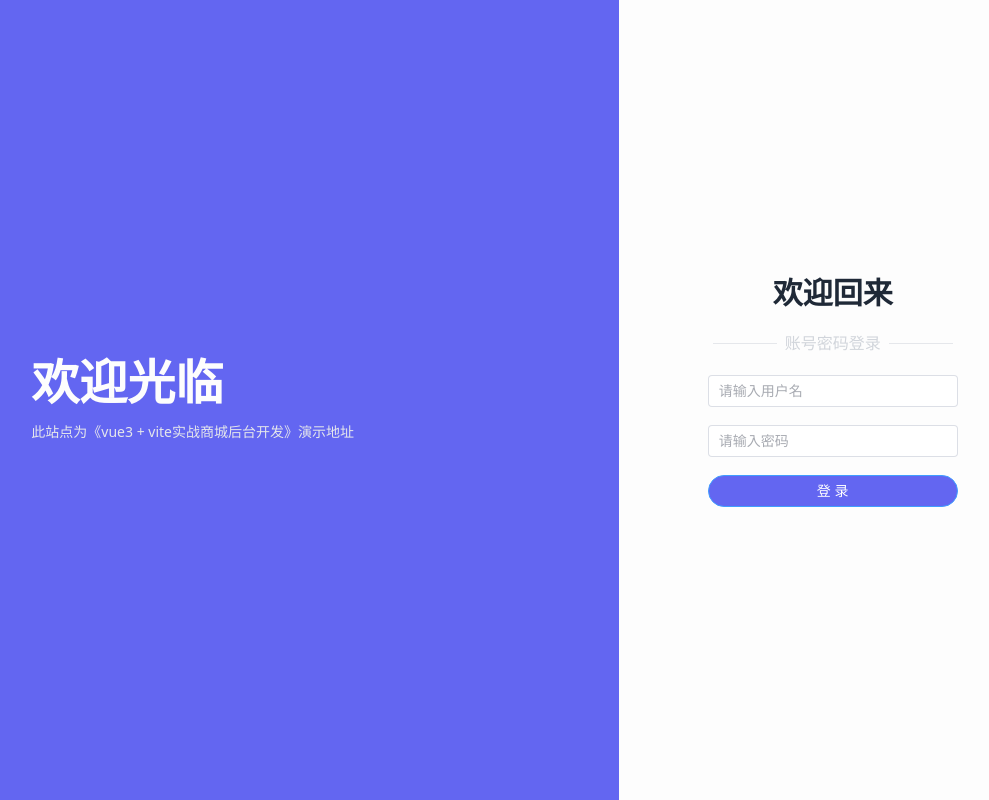
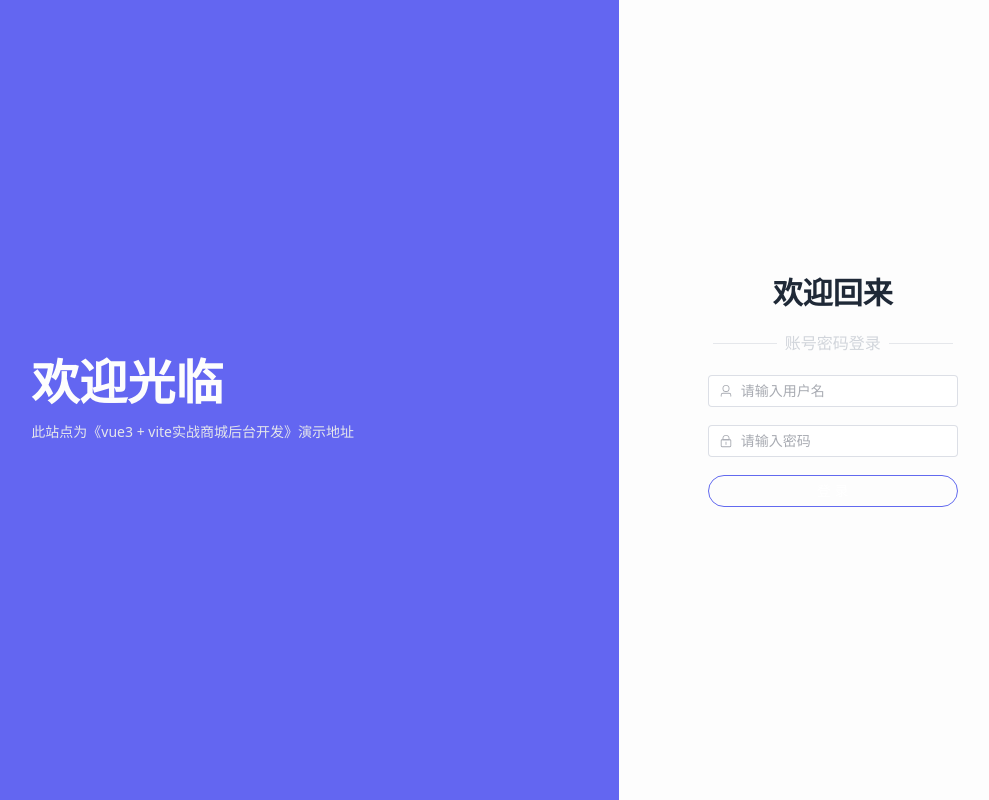
Before and after one commit to SongGuorong/shopMall, a Vue app: page /#/login in a window 1280 px wide. Shown: the whole page, without its empty margins (234-1223 px from the left). Built offline with nearby package versions, Linux system fonts and the light colour scheme.

Commit message:
输入框图标

```diff
--- a/package.json
+++ b/package.json
@@ -9,6 +9,7 @@
     "preview": "vite preview"
   },
   "dependencies": {
+    "@element-plus/icons-vue": "^2.1.0",
     "element-plus": "^2.3.3",
     "pinia": "^2.1.3",
     "vue": "^3.2.47",
--- a/src/main.js
+++ b/src/main.js
@@ -6,12 +6,16 @@ import 'element-plus/dist/index.css'
 import 'virtual:windi.css'
 // 引入router
 import router from './router'
+// 全局注册所有图标
+import * as ElementPlusIconsVue from '@element-plus/icons-vue'
 // App.vue
 import App from './App.vue'
 
 const app = createApp(App)
 app.use(ElementPlus)
-
 app.use(router)
+for (const [key, component] of Object.entries(ElementPlusIconsVue)) {
+    app.component(key, component)
+}
 
 app.mount('#app')
--- a/src/pages/login.vue
+++ b/src/pages/login.vue
@@ -1,13 +1,14 @@
 <template>
   <!-- flex布局 -->
   <el-row class="min-h-screen bg-indigo-500">
-    <el-col :span="16" class="flex items-center justify-center">
+    <!-- 响应式布局 -->
+    <el-col :lg="16" :md="12" class="flex items-center justify-center">
       <div>
         <div class="text-light-50 font-bold text-5xl mb-4">欢迎光临</div>
         <div class="text-gray-200 text-sm">此站点为《vue3 + vite实战商城后台开发》演示地址</div>
       </div>
     </el-col>
-    <el-col :span="8" class=" bg-light-50 flex justify-center items-center flex-col">
+    <el-col :lg="8" :md="12" class=" bg-light-50 flex justify-center items-center flex-col">
       <h2 class="font-bold text-3xl text-gray-800">欢迎回来</h2>
       <div class="flex items-center justify-center my-5 text-gray-300 space-x-2">
         <span class="h-[1px] w-16 bg-gray-200"></span>
@@ -16,13 +17,13 @@
       </div>
       <el-form :model="form" class="w-[250px]">
         <el-form-item>
-          <el-input v-model="form.username" placeholder="请输入用户名"/>
+          <el-input :prefix-icon="User" v-model="form.username" placeholder="请输入用户名"/>
         </el-form-item>
         <el-form-item>
-          <el-input v-model="form.password" placeholder="请输入密码"/>
+          <el-input :prefix-icon="Lock" v-model="form.password" show-password placeholder="请输入密码"/>
         </el-form-item>
         <el-form-item>
-          <el-button type="primary" round class="w-[250px] bg-indigo-500" @click="onSubmit">登 录</el-button>
+          <el-button type="primary" round color="#626aef" class="w-[250px]" @click="onSubmit">登 录</el-button>
         </el-form-item>
       </el-form>
     </el-col>
@@ -32,7 +33,7 @@
 
 <script setup>
 import { reactive } from 'vue'
-
+import {User, Lock} from '@element-plus/icons-vue'
 // do not use same name with ref
 const form = reactive({
   username: '',
```
Also changed, not shown: 1 other file (tests, documents, lock files or other folders).
